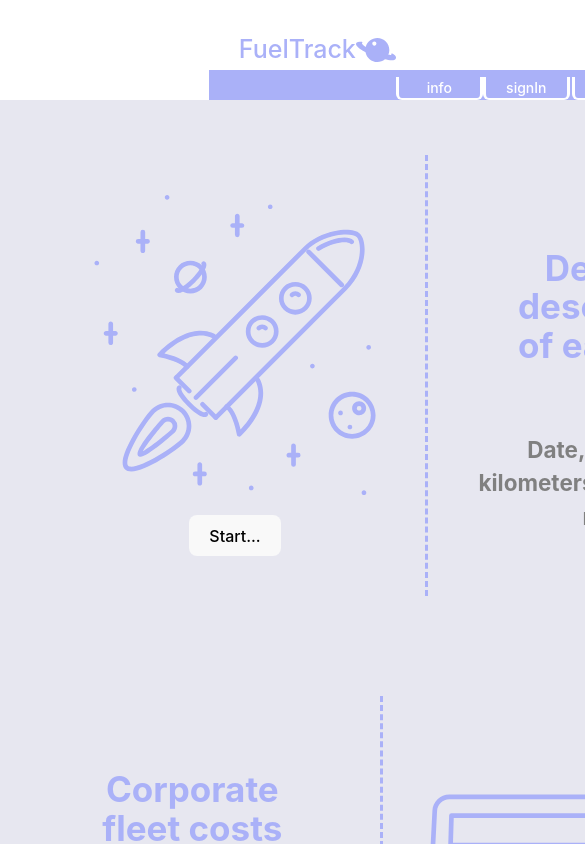
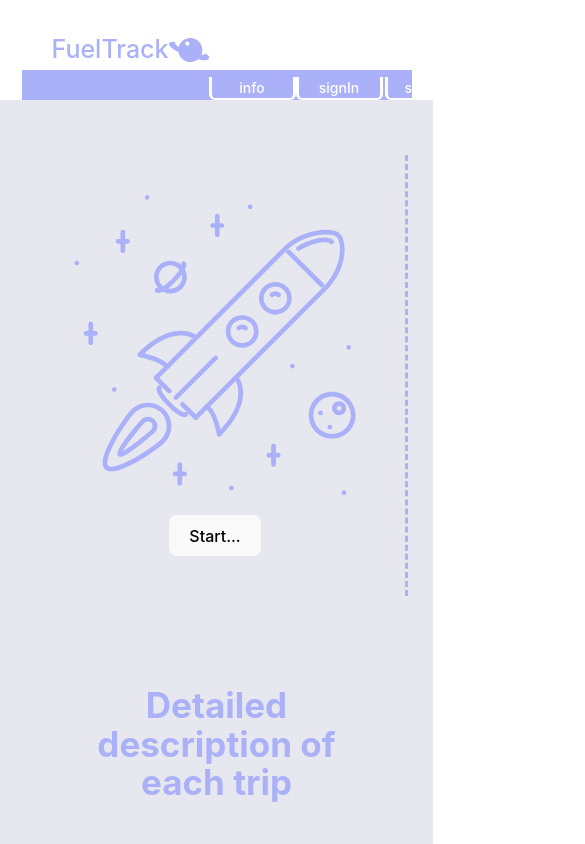
Before and after one commit to DmShko/fueltrack, a React (Vite) app: page / in a window 390 px wide. Shown: the top 844 px of the page, 585 px wide, since content can reach past the window. Built offline with nearby package versions, Linux system fonts and the light colour scheme.

Commit message:
fueltrack_add_46

```diff
--- a/src/pages/Home/Home.module.scss
+++ b/src/pages/Home/Home.module.scss
@@ -85,3 +85,25 @@
         }
     }
 }
+
+@media (max-width: 480px) {
+
+    .line {
+
+        flex-direction: column;
+        padding: 50px 0;
+
+    }
+}
+
+@media (min-width: 480px) and (max-width: 767px) {
+
+    .line {
+
+        flex-direction: column;
+        padding: 50px 0;
+    }
+}
+
+@media (min-width: 768px) and (max-width: 1439px) {
+}
```
